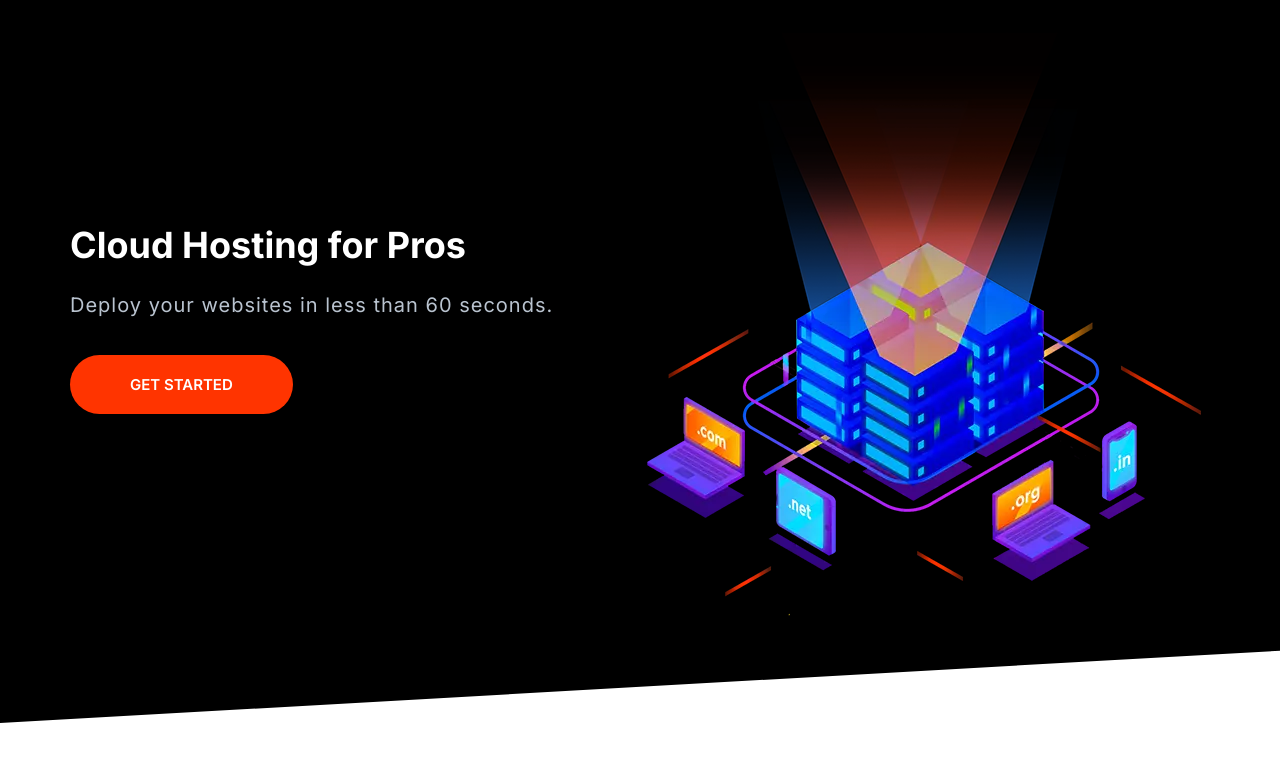
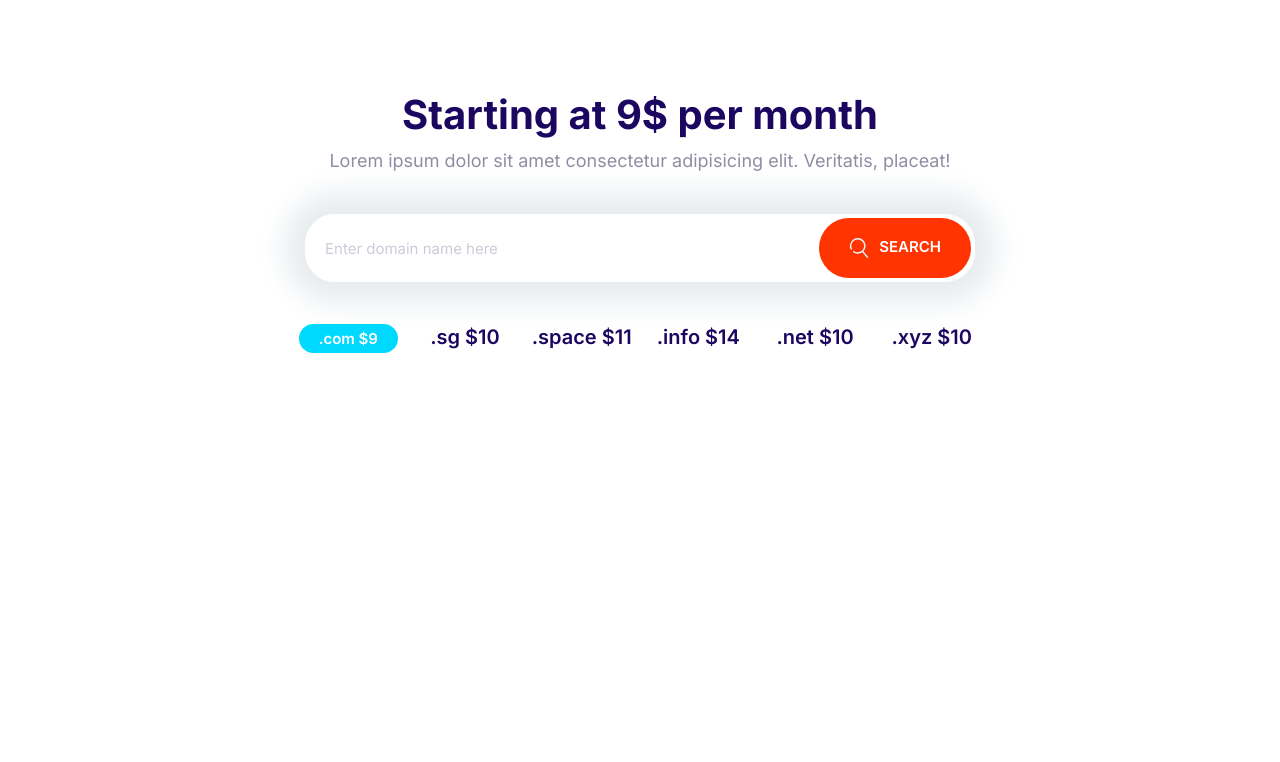
Before and after one commit to catalinus1997/moshify, a plain HTML site: page index.html in a window 1280 px wide. Drawn offline with Linux system fonts and the light colour scheme.

Commit message:
domain block

```diff
--- a/CSS/index.css
+++ b/CSS/index.css
@@ -203,10 +203,18 @@
   font-size: 1.8rem;
   font-weight: 600;
   margin: 1rem 0;
+  outline: 0;
   padding: 2rem 3rem;
   text-align: center;
   text-transform: uppercase;
   white-space: nowrap;
+}
+
+.btn .icon {
+  width: 2rem;
+  height: 2rem;
+  margin-right: 1rem;
+  vertical-align: middle;
 }
 
 .btn--primary {
@@ -286,7 +294,7 @@
 .input-group .input {
   border: 0;
   flex-grow: 1;
-  padding: 1.5rem 1rem;
+  padding: 1.5rem 2rem;
 }
 
 .input-group .btn {
@@ -703,3 +711,29 @@
     align-self: center;
   }
 }
+
+/* Domain block */
+
+.block-domain .input-group {
+  box-shadow: 0 0 30px 20px #e6ebee;
+  border: 0;
+  margin: 4rem auto;
+  max-width: 670px;
+}
+
+.block-domain__prices {
+  display: grid;
+  grid-template-columns: repeat(3, 1fr);
+  grid-template-rows: repeat(2, 6rem);
+  font-size: 2rem;
+  font-weight: 600;
+  justify-items: center;
+  max-width: 700px;
+  margin: 0 auto;
+}
+
+@media screen and (min-width: 768px) {
+  .block-domain__prices {
+    grid-template-columns: repeat(auto-fit, minmax(100px, 1fr));
+  }
+}
--- a/index.html
+++ b/index.html
@@ -15,25 +15,31 @@
     <link rel="stylesheet" href="/CSS/normalize.css" />
   </head>
   <body>
-    <section class="block block--dark block--skewed-left hero">
-      <div class="container grid grid--1x2">
-        <header class="block__header hero__content">
-          <h1 class="block__heading">Cloud Hosting for Pros</h1>
-          <p class="hero__tagline">
-            Deploy your websites in less than 60 seconds.
-          </p>
-          <a href="" class="btn btn--accent btn--stretched">Get Started</a>
-        </header>
-        <picture>
-          <source
-            type="image/webp"
-            srcset="images/banner.webp 1x, images/banner@2x.webp 2x" />
-          <source
-            type="image/png"
-            srcset="images/banner.png 1x, images/banner@2x.png 2x" />
-          <img class="hero__image" src="images/banner.png" alt=""
-        /></picture>
+    <section class="block container block-domain">
+      <header class="block__header">
+        <h2>Starting at 9$ per month</h2>
+        <p>
+          Lorem ipsum dolor sit amet consectetur adipisicing elit. Veritatis,
+          placeat!
+        </p>
+      </header>
+
+      <div class="input-group">
+        <input type="text" class="input" placeholder="Enter domain name here" />
+        <button class="btn btn--accent">
+          <svg class="icon icon--white">
+            <use xlink:href="images/sprite.svg#search"></use></svg
+          >Search
+        </button>
       </div>
+      <ul class="list block-domain__prices">
+        <li><span class="badge badge--secondary">.com $9</span></li>
+        <li>.sg $10</li>
+        <li>.space $11</li>
+        <li>.info $14</li>
+        <li>.net $10</li>
+        <li>.xyz $10</li>
+      </ul>
     </section>
     <script src="js/main.js"></script>
   </body>
```
Also changed, not shown: components/domain_block.html (added, +26 -0 lines), components/icons.html (+1 -1 lines).
